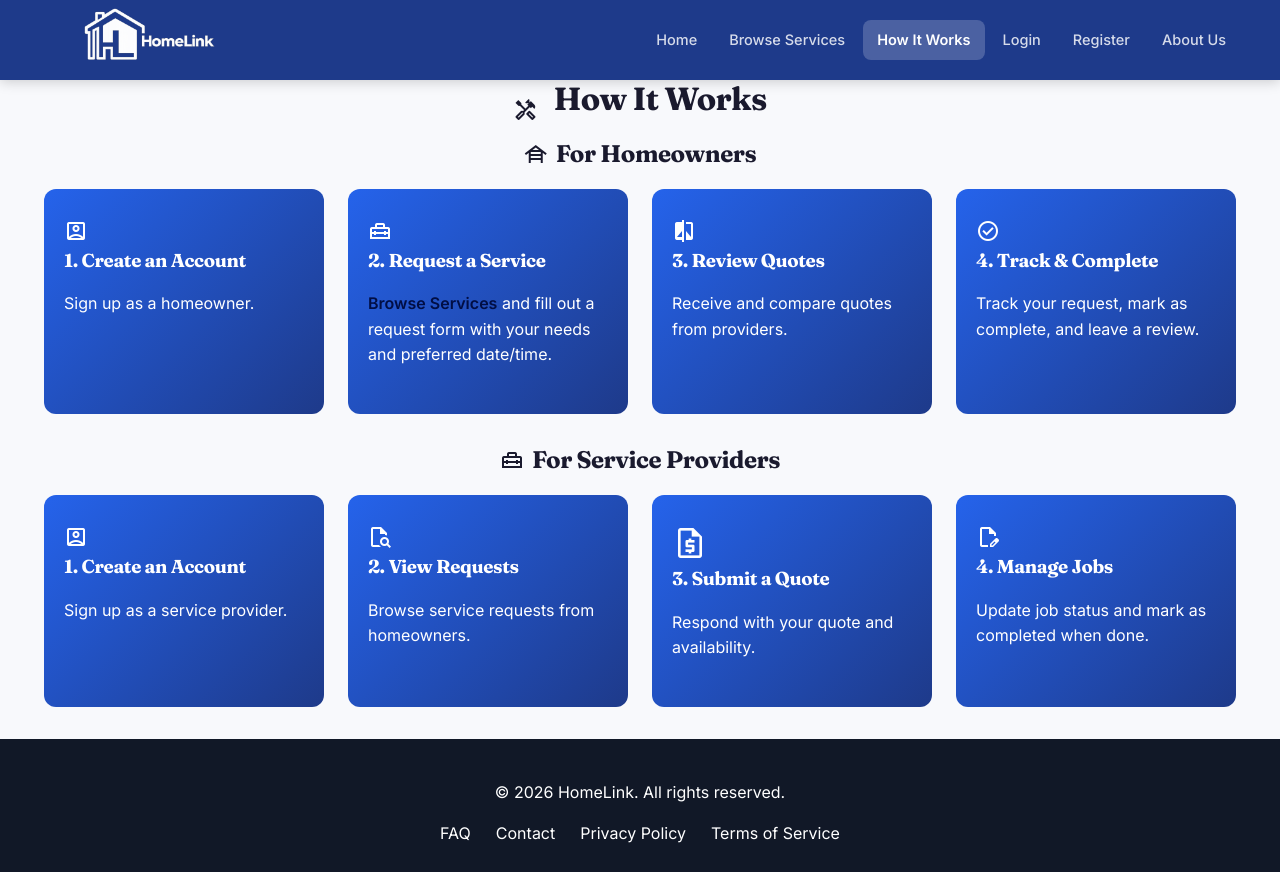
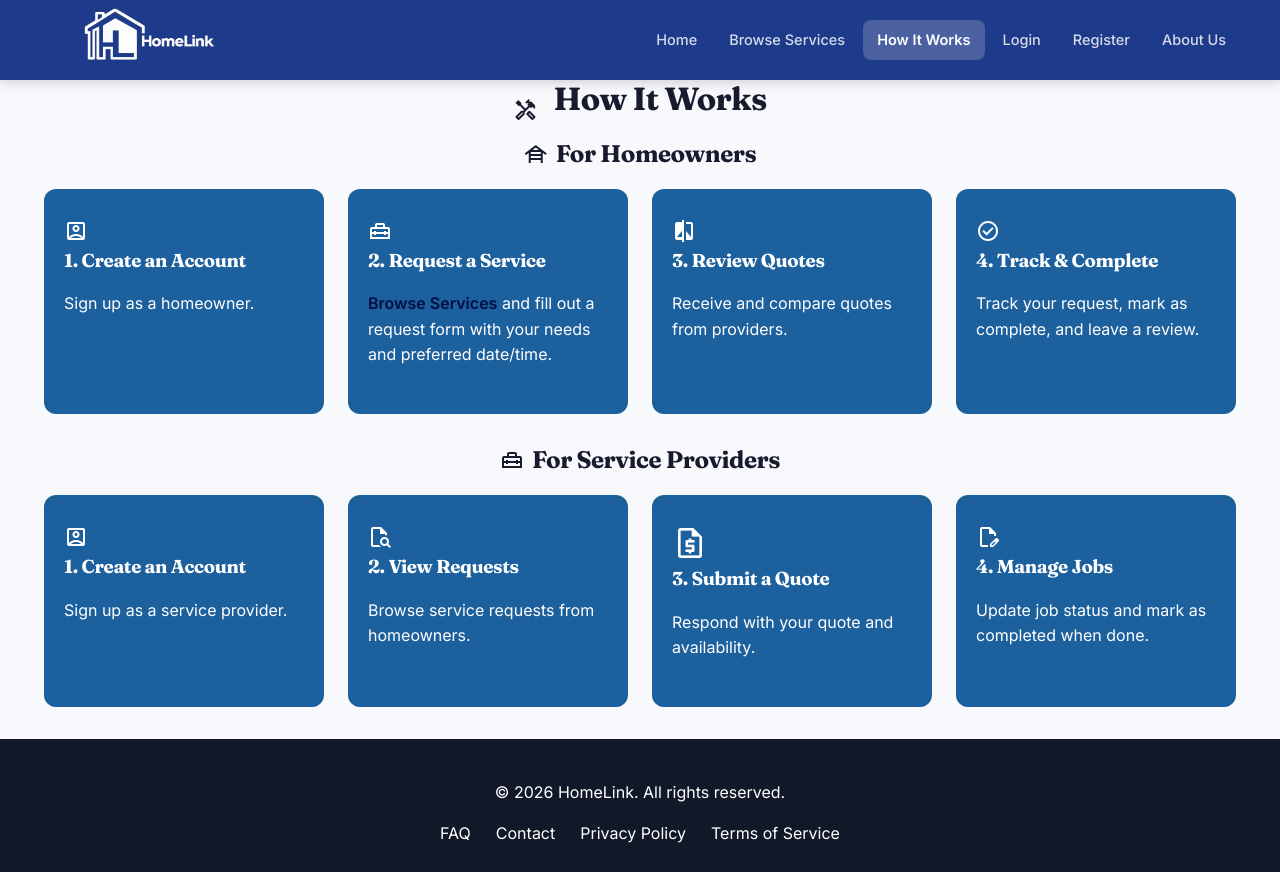
Before and after one commit to garrettvernon115/HomeLink, an Angular app in the folder frontend/: page /how-it-works in a window 1280 px wide. Built offline with nearby package versions, Linux system fonts and the light colour scheme.

Commit message:
Change How It Works card background to flat #1C609E

```diff
--- a/frontend/src/app/pages/how-it-works/how-it-works.scss
+++ b/frontend/src/app/pages/how-it-works/how-it-works.scss
@@ -17,7 +17,7 @@
 }
 
 .step-card {
-  background: linear-gradient(135deg, #2563eb 0%, #1e3a8a 100%);
+  background: #1C609E;
   border-radius: 12px;
   width: 280px;
   padding: 30px 20px;
```
